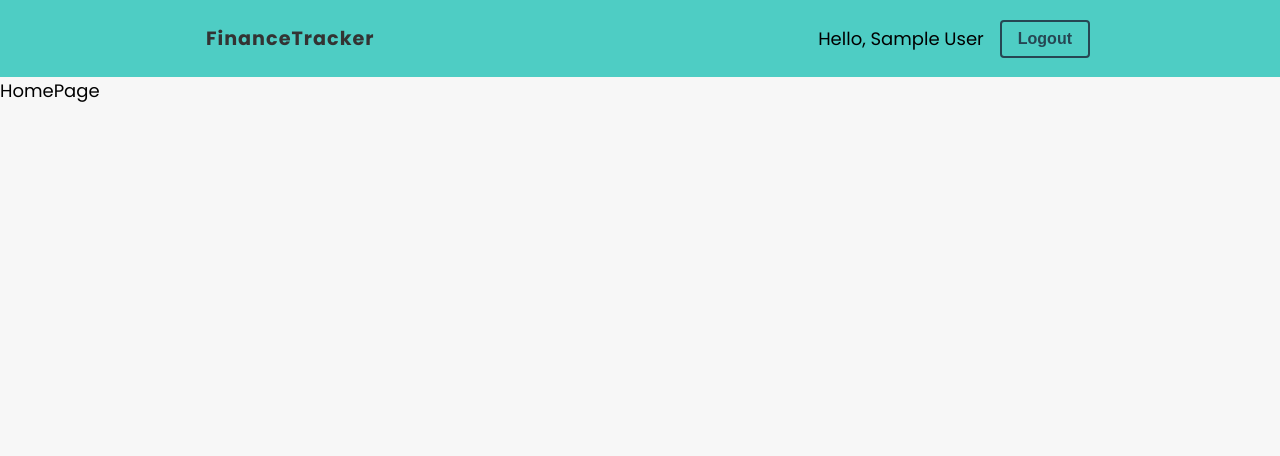
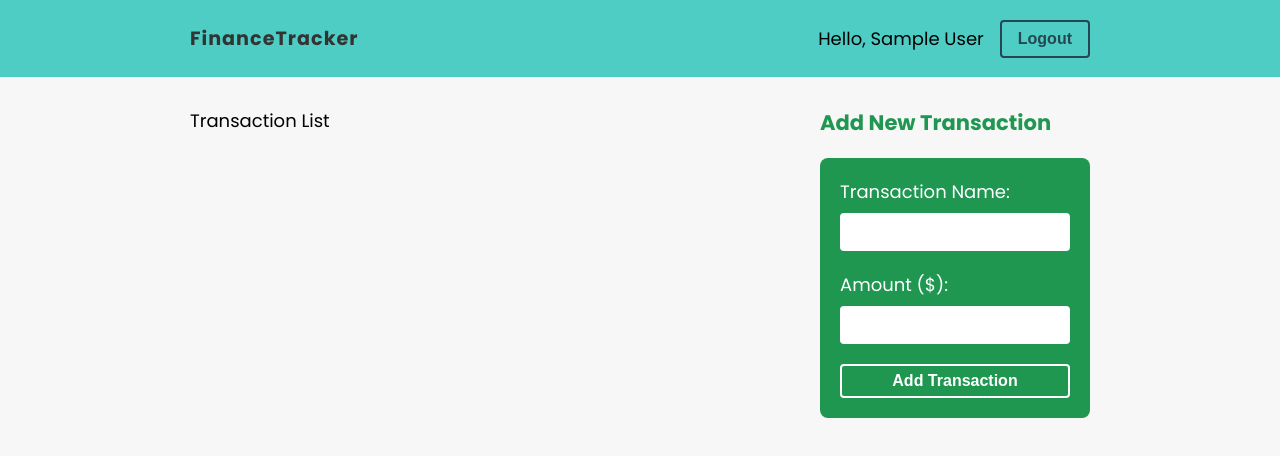
Before and after one commit to elvan/finance-tracker-app-react-firebase, a React (Create React App) app: page / in a window 1280 px wide. Shown: the top 456 px of the page. Built offline with nearby package versions, Linux system fonts and the light colour scheme; no server answers; sample sign-in values are in the browser's storage.

Commit message:
membuat form untuk transaction

```diff
--- a/src/components/Navbar.module.css
+++ b/src/components/Navbar.module.css
@@ -30,3 +30,7 @@
   letter-spacing: 1px;
   font-size: 1.2rem;
 }
+
+.title a {
+  margin-left: 0;
+}
--- /dev/null
+++ b/src/components/TransactionForm.jsx
@@ -0,0 +1,43 @@
+import { useState } from 'react';
+
+export default function TransactionForm() {
+  const [name, setName] = useState('');
+  const [amount, setAmount] = useState('');
+
+  const handleSubmit = (event) => {
+    event.preventDefault();
+
+    console.log(`Submitting transaction: ${name} ${amount}`);
+  };
+
+  return (
+    <>
+      <h3>Add New Transaction</h3>
+      <form onSubmit={handleSubmit}>
+        <label>
+          <span>Transaction Name:</span>
+          <input
+            value={name}
+            type='text'
+            required
+            minLength={3}
+            maxLength={50}
+            onChange={(event) => setName(event.target.value)}
+          />
+        </label>
+        <label>
+          <span>Amount ($):</span>
+          <input
+            value={amount}
+            type='number'
+            required
+            onChange={(event) => setAmount(event.target.value)}
+          />
+        </label>
+        <button className='btn' type='submit'>
+          Add Transaction
+        </button>
+      </form>
+    </>
+  );
+}
--- a/src/pages/HomePage.jsx
+++ b/src/pages/HomePage.jsx
@@ -1,3 +1,13 @@
+import TransactionForm from '../components/TransactionForm';
+import styles from './HomePage.module.css';
+
 export default function HomePage() {
-  return <div>HomePage</div>;
+  return (
+    <div className={styles.container}>
+      <div className={styles.content}>Transaction List</div>
+      <div className={styles.sidebar}>
+        <TransactionForm />
+      </div>
+    </div>
+  );
 }
--- a/src/pages/HomePage.module.css
+++ b/src/pages/HomePage.module.css
@@ -0,0 +1,105 @@
+.container {
+  display: grid;
+  grid-template-columns: 2fr 1fr;
+  max-width: 900px;
+  margin: 30px auto;
+}
+
+.content {
+  padding-right: 30px;
+}
+
+.sidebar {
+  padding-left: 30px;
+}
+
+.sidebar form {
+  padding: 20px;
+  border-radius: 8px;
+  background: #1f9751;
+}
+
+.sidebar input,
+.sidebar select {
+  display: block;
+  width: 100%;
+  padding: 10px;
+  margin-top: 8px;
+  box-sizing: border-box;
+  border: 0;
+  border-radius: 4px;
+  color: #555;
+  font-size: 1rem;
+}
+
+.sidebar label {
+  margin: 0 auto 20px;
+  display: block;
+  color: #fff;
+}
+
+.sidebar button {
+  color: #fff;
+  border: 2px solid #fff;
+  padding: 6px 12px;
+  background-color: transparent;
+  font-size: 1rem;
+  border-radius: 4px;
+  cursor: pointer;
+  display: block;
+  width: 100%;
+}
+
+.sidebar h3 {
+  color: #1f9751;
+  margin-bottom: 20px;
+}
+
+.sidebar aside {
+  margin-top: 40px;
+  color: #555;
+}
+
+.sidebar aside li {
+  margin: 10px;
+}
+
+/* transactions */
+.transactions li {
+  margin: 30px auto;
+  border: 1px solid #f3f3f3;
+  box-shadow: 3px 3px 5px rgba(50, 50, 50, 0.1);
+  padding: 20px;
+  display: flex;
+  align-items: center;
+  position: relative;
+  overflow: hidden;
+  border-left: 4px solid #1f9751;
+}
+
+.transactions .name {
+  color: #777;
+  font-size: 1.4em;
+}
+
+.transactions .amount {
+  margin-left: auto;
+  margin-right: 40px;
+  color: #777;
+  font-weight: bold;
+  font-size: 1.5rem;
+}
+
+.transactions button {
+  position: absolute;
+  top: 0;
+  right: 0;
+  background: #ddd;
+  color: #777;
+  border: none;
+  padding: 16px 10px;
+  text-align: center;
+  line-height: 0;
+  font-size: 0.9rem;
+  cursor: pointer;
+}
```
